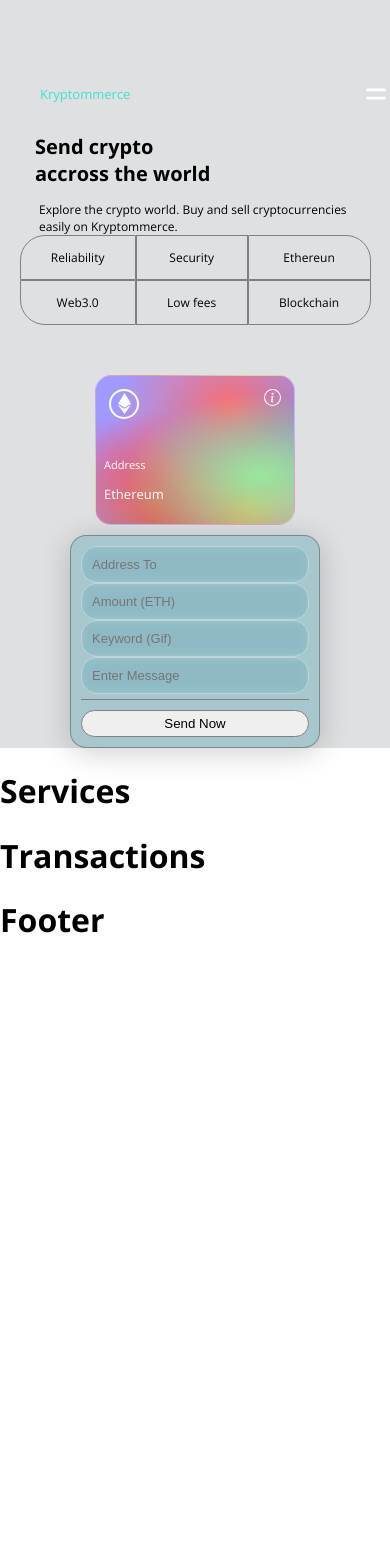
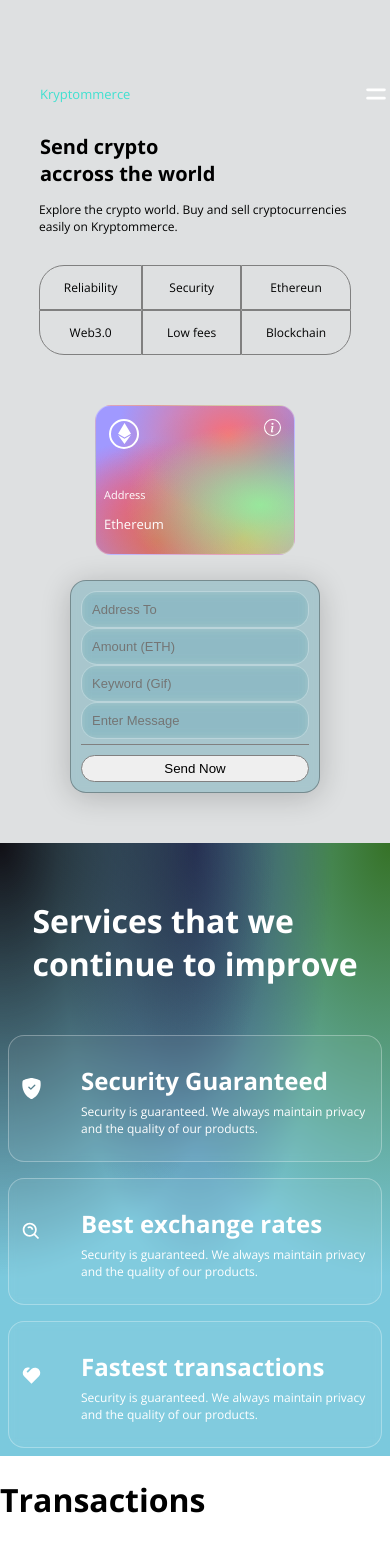
Before and after one commit to OluDominic/Kryptommerce, a React (Create React App) app in the folder client/: page / in a window 390 px wide. Shown: the top 1551 px of the page. Before the commit the page ends 963 px from the top, so only its background shows below. Built offline with nearby package versions, Linux system fonts and the light colour scheme.

Commit message:
Services Update

```diff
--- a/client/src/components/Services.js
+++ b/client/src/components/Services.js
@@ -1,8 +1,55 @@
-import React from 'react'
+import React from 'react';
+import { BsShieldFillCheck } from 'react-icons/bs';
+import { BiSearchAlt } from 'react-icons/bi';
+import { RiHeart2Fill } from 'react-icons/ri';
+
+const ServiceCard =({color, title, icons, subtitle})=> {
+    return (
+        <div className="service-card">
+        <div style={{width: '40px', height: '40px', borderRadius: '50% 50%', justifyContent: 'center', alignItems: 'center', backgroundColor: `${color}` }}>
+           <div>{icons}</div>
+        </div>
+        <div className="title" style={{marginLeft: '20px', display: 'flex', flexDirection: 'column', flex: '1'}}>
+            <h1>{title}</h1>
+            <p style={{marginTop: '-10px'}}>{subtitle}</p>
+        </div>
+    </div>
+    );
+}
 
 const Services =()=> {
+
+
     return(
-        <h1>Services</h1>
+        <div className="services">
+            <div className="services-sub1">
+                <div className="services-sub2">
+                    <h1>
+                        Services that we
+                        <br />
+                        continue to improve
+                    </h1>
+                </div>
+            </div>
+            <div className="services-sub-sub">
+                <ServiceCard
+                    title="Security Guaranteed"
+                    icons ={<BsShieldFillCheck fontSize={21} style={{color: 'white'}}/>}
+                    subtitle="Security is guaranteed. We always maintain privacy and the quality of our products."
+                />
+                <ServiceCard
+                    color='#89845F8'
+                    title="Best exchange rates"
+                    icons ={<BiSearchAlt fontSize={21} style={{color: 'white'}}/>}
+                    subtitle="Security is guaranteed. We always maintain privacy and the quality of our products."
+                />
+                <ServiceCard
+                    title="Fastest transactions"
+                    icons ={<RiHeart2Fill fontSize={21} style={{color: 'white'}}/>}
+                    subtitle="Security is guaranteed. We always maintain privacy and the quality of our products."
+                />
+            </div>
+        </div>
     );
 }
 
--- a/client/src/default.scss
+++ b/client/src/default.scss
@@ -228,6 +228,7 @@
             justify-content: start;
             width: 100%;
             margin-top: 50px;
+            margin-bottom: 100px;
 
             .card-sub {
                 padding: 8px;
@@ -288,7 +289,6 @@
                     }
                 }
             }
-        }
             .form {
                 padding: 10px;
                 width: 100%;
@@ -337,6 +337,7 @@
                     border-radius: 25px 25px;
                     cursor: pointer;
                     padding: 5px 7px;
+                }
             }
         }
     }
@@ -393,7 +394,6 @@
                     height: 150px;
                     width: 80%;
                 }
-            }
                 .form {
                     padding: 10px;
                     width: 100%;
@@ -402,6 +402,55 @@
                     flex-direction: column;
                     justify-content: start;
                     align-items: center;
+                }
+            }
+        }
+    }
+}
+
+@media only screen and (min-width: 500px) and (max-width: 1400px) {
+    .welcome {
+        margin-top: 20px;
+
+        .welcome-one {
+
+            .welcome-two {
+                margin-right: 0px;
+                h1 {
+                }
+                p {
+                    margin-bottom: 40px;
+                }
+                button {
+                    margin-bottom: 30px;
+                    margin-top: 10px;
+                }
+                .features {
+                }
+            }
+            .card {
+                max-width: 250px;
+                margin-top: 50px;
+                margin-bottom: 70px;
+
+                .card-sub {
+                    margin-bottom: 40px;
+                    .card-mes {
+
+                        .block-add{
+                            .add {
+                                font-size: 11px;
+                            }
+
+                            .add-two {
+                                font-size: 13px;
+                            }
+                        }
+                    }
+                }
+                .form {
+                    align-items: center;
+                }
             }
         }
     }
@@ -422,12 +471,13 @@
                 margin-right: 0px;
                 h1 {
                     font-size: 20px;
-                    margin-left: 35px;
+                    margin-left: 40px;
                 }
                 p {
                     font-size: 12px;
                     width: 80%;
                     margin: auto;
+                    margin-bottom: 30px;
                 }
                 button {
                     width: 80%;
@@ -436,7 +486,7 @@
                     margin-top: 10px;
                 }
                 .features {
-                    width: 90%;
+                    width: 80%;
                     margin: auto;
 
                     .commonStyles {
@@ -451,9 +501,10 @@
                 width: 100%;
                 max-width: 250px;
                 margin-top: 50px;
+                margin-bottom: 50px;
 
                 .card-sub {
-
+                    margin-bottom: 25px;
                     .card-mes {
                         display: flex;
                         justify-content: space-between;
@@ -475,7 +526,6 @@
                         }
                     }
                 }
-            }
                 .form {
                     padding: 10px;
                     width: 100%;
@@ -489,3 +539,121 @@
             }
         }
     }
+}
+
+.services {
+    display: flex;
+    width: 100%;
+    justify-content: center;
+    align-items: center;
+    background-color:#7bc9dd;
+    flex-direction: row;
+    background-image:
+    radial-gradient(at 0% 0%, hsla(253,16%,7%,1) 0, transparent 50%),
+    radial-gradient(at 50% 0%, hsla(225,39%,30%,1) 0, transparent 50%),
+    radial-gradient(at 100% 0%, rgb(54, 114, 39) 0, transparent 50%);
+
+    .services-sub1 {
+        display: flex;
+        margin-top: 100px;
+        flex-direction: column;
+        justify-content: space-between;
+        align-items: center;
+        padding: 48px 16px 48px 16px;
+
+        .services-sub2 {
+            display: flex;
+            flex: 1;
+            flex-direction: column;
+            justify-content: start;
+            align-items: start;
+
+            h1 {
+                color: white;
+                padding: 0px 2px 0px 2px;
+            }
+        }
+    }
+
+    .services-sub-sub {
+        display: flex;
+        flex: 1;
+        flex-direction: column;
+        justify-content: start;
+        justify-items: center;
+
+        .service-card {
+            display: flex;
+            flex-direction: row;
+            justify-content: start;
+            align-items: center;
+            padding: 12px;
+            margin: 8px;
+            cursor: pointer;
+            background: rgba(255, 255, 255, 0.05);
+            border-radius: 16px;
+            backdrop-filter: blur(5px);
+            -webkit-backdrop-filter: blur(5px);
+            border: 1px solid rgba(255, 255, 255, 0.3);
+
+            &:hover {
+                &::shadow {
+                    font-size: x-large;
+                }
+            }
+
+            .title {
+                color: white;
+            }
+        }
+    }
+}
+
+@media only screen and (max-width: 500px) {
+    .services {
+        flex-direction: column;
+        .services-sub1 {
+            flex-direction: row;
+            margin-top: 15px;
+            padding: 20px 16px 20px 16px;
+        }
+        .services-sub-sub {
+            display: flex;
+            flex: 1;
+            flex-direction: column;
+            justify-content: start;
+            justify-items: center;
+
+            .service-card {
+                display: flex;
+                flex-direction: row;
+                justify-content: start;
+                align-items: center;
+                padding: 12px;
+                margin: 8px;
+                cursor: pointer;
+                background: rgba(255, 255, 255, 0.05);
+                border-radius: 16px;
+                backdrop-filter: blur(5px);
+                -webkit-backdrop-filter: blur(5px);
+                border: 1px solid rgba(255, 255, 255, 0.3);
+
+                &:hover {
+                    &::shadow {
+                        font-size: x-large;
+                    }
+                }
+
+                .title {
+
+                    h1 {
+                        font-size: 24px;
+                    }
+                    p {
+                        font-size: 12px;
+                    }
+                }
+            }
+        }
+    }
+}
```
Lines whose indentation alone changed are shown as unchanged.
